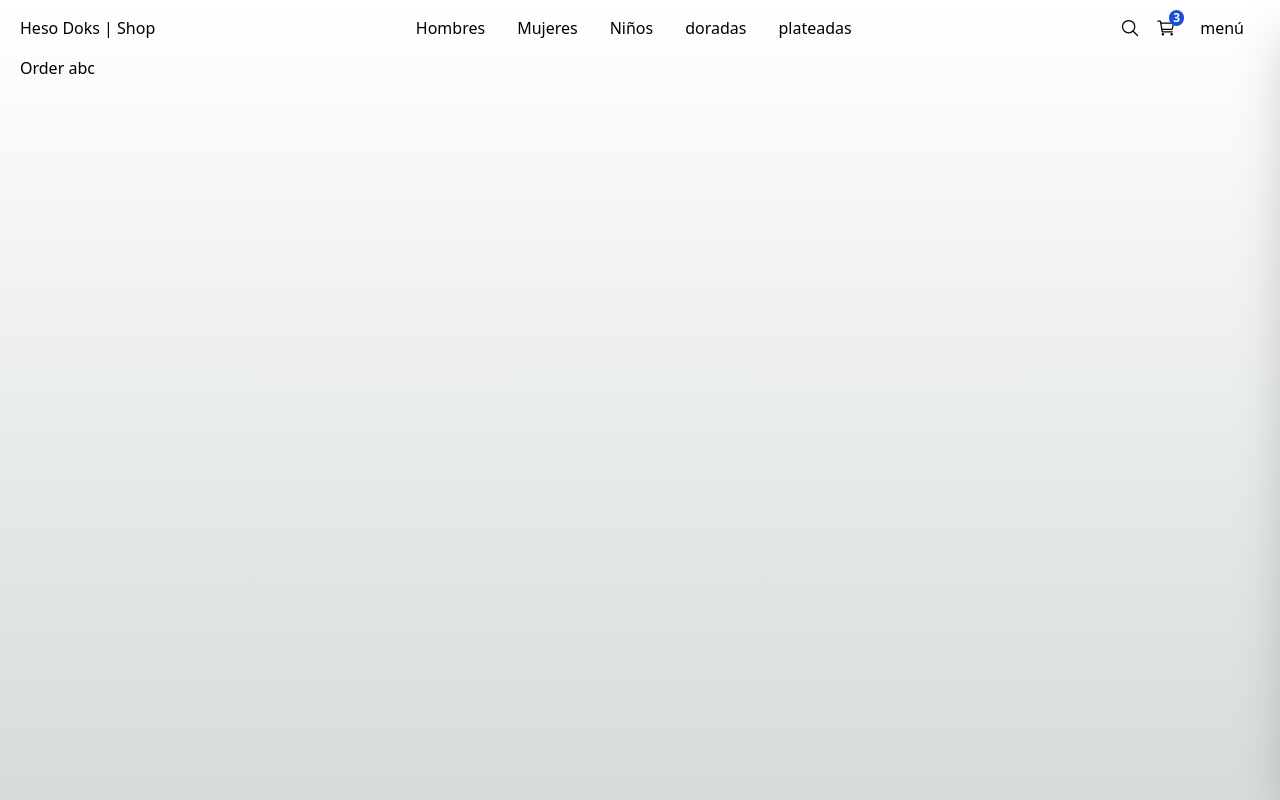
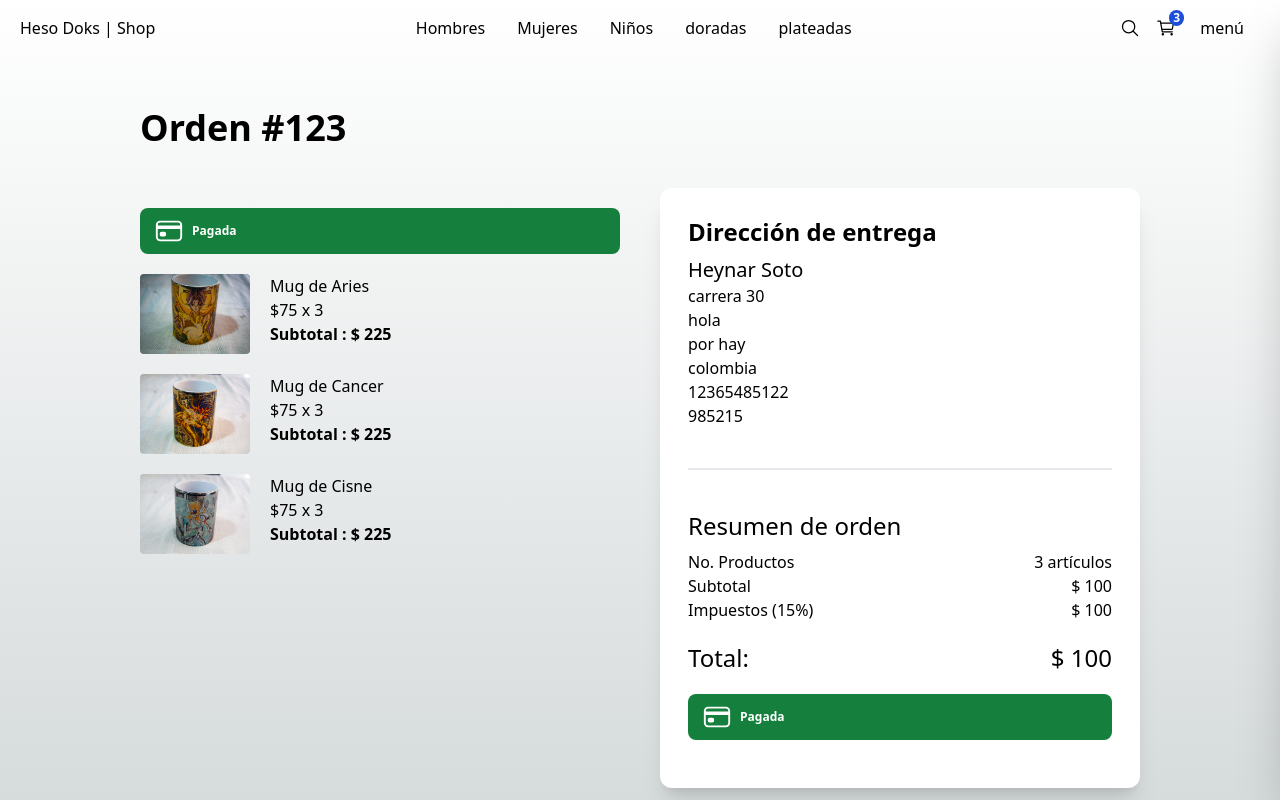
Before and after one commit to heynar-max/Heso-Doks_Shop, a Next.js app: page /orders/123 in a window 1280 px wide. Built offline with nearby package versions, Linux system fonts and the light colour scheme.

Commit message:
Pantalla de orden de pago

```diff
--- a/src/app/(shop)/orders/[id]/page.tsx
+++ b/src/app/(shop)/orders/[id]/page.tsx
@@ -1,8 +1,154 @@
 
-export default function ordersIdShopPage() {
+import { Title } from "@/components";
+import { initialData } from "@/seed/seed";
+import clsx from "clsx";
+import Image from "next/image";
+import { IoCardOutline } from "react-icons/io5";
+
+const productsInCart = [
+    initialData.products[ 0 ],
+    initialData.products[ 1 ],
+    initialData.products[ 2 ],
+];
+
+interface Props {
+    params: {
+        id: string;
+    }
+}
+
+export default function ordersIdShopPage({ params } : Props) {
+
+    const { id } = params;
+
+        // Todo: verificar
+        // redirect(/)
+
     return (
-        <div>
-        <h1>Order abc</h1>
+        <div className="flex justify-center items-center mb-72 px-10 sm:px-0">
+
+            <div className="flex flex-col w-[1000px]">
+
+            <Title title={ `Orden #${ id }` } />
+
+            <div className="grid grid-cols-1 sm:grid-cols-2 gap-10">
+
+                 {/* Carrito */ }
+                <div className="flex flex-col mt-5">
+
+                <div className={
+                    clsx(
+                        "flex items-center rounded-lg py-2 px-3.5 text-xs font-bold text-white mb-5",
+                        {
+                        'bg-red-500': false,
+                        'bg-green-700': true,
+                        }
+                    )
+                    }>
+                    <IoCardOutline size={ 30 } />
+                    {/* <span className="mx-2">Pendiente de pago</span> */ }
+                    <span className="mx-2">Pagada</span>
+                </div>
+
+                        {/* Items */ }
+                        {
+                            productsInCart.map( product => (
+
+                            <div key={ product.slug } className="flex mb-5">
+                                <Image
+                                    src={ `/products/${ product.images[ 0 ] }` }
+                                    width={ 100 }
+                                    height={ 100 }
+                                    style={{
+                                        width: '110px',
+                                        height: '80px'
+                                    }}
+                                    alt={ product.title }
+                                    className="mr-5 rounded"
+                                />
+
+                                <div>
+                                    <p>{ product.title }</p>
+                                    <p>${ product.price } x 3</p>
+                                    <p className="font-bold">Subtotal : $ { product.price * 3}</p>
+
+                                </div>
+
+                            </div>
+
+
+                            ) )
+                        }
+                </div>
+
+                 {/* Checkout - Resumen de orden */ }
+
+                <div className="bg-white rounded-xl shadow-xl p-7 h-fit">
+
+
+                    <h2 className="text-2xl font-bold mb-2">Dirección de entrega</h2>
+                        <div className="mb-10">
+
+                            <p className="text-xl">Heynar Soto</p>
+                            <p>carrera 30 </p>
+                            <p>hola</p>
+                            <p>por hay</p>
+                            <p>colombia</p>
+                            <p>12365485122</p>
+                            <p>985215</p>
+
+                        </div>
+
+                        {/* Divider  */}
+
+                        <div className="w-full h-0.5 rounded bg-gray-200 mb-10"/>
+
+
+
+
+                    <h2 className="text-2xl mb-2">Resumen de orden</h2>
+
+                    <div className="grid grid-cols-2">
+
+                        <span>No. Productos</span>
+                        <span className="text-right">3 artículos</span>
+
+                        <span>Subtotal</span>
+                        <span className="text-right">$ 100</span>
+
+                        <span>Impuestos (15%)</span>
+                        <span className="text-right">$ 100</span>
+
+                        <span className="mt-5 text-2xl">Total:</span>
+                        <span className="mt-5 text-2xl text-right">$ 100</span>
+
+                    </div>
+
+
+
+                    <div className="mt-5 mb-2 w-full">
+
+                    <div className={
+                        clsx(
+                            "flex items-center rounded-lg py-2 px-3.5 text-xs font-bold text-white mb-5",
+                            {
+                            'bg-red-500': false,
+                            'bg-green-700': true,
+                            }
+                        )
+                        }>
+                        <IoCardOutline size={ 30 } />
+                        {/* <span className="mx-2">Pendiente de pago</span> */ }
+                        <span className="mx-2">Pagada</span>
+                    </div>
+
+                    </div>
+                </div>
+
+            </div>
+
+            </div>
+
         </div>
     );
 }
```
